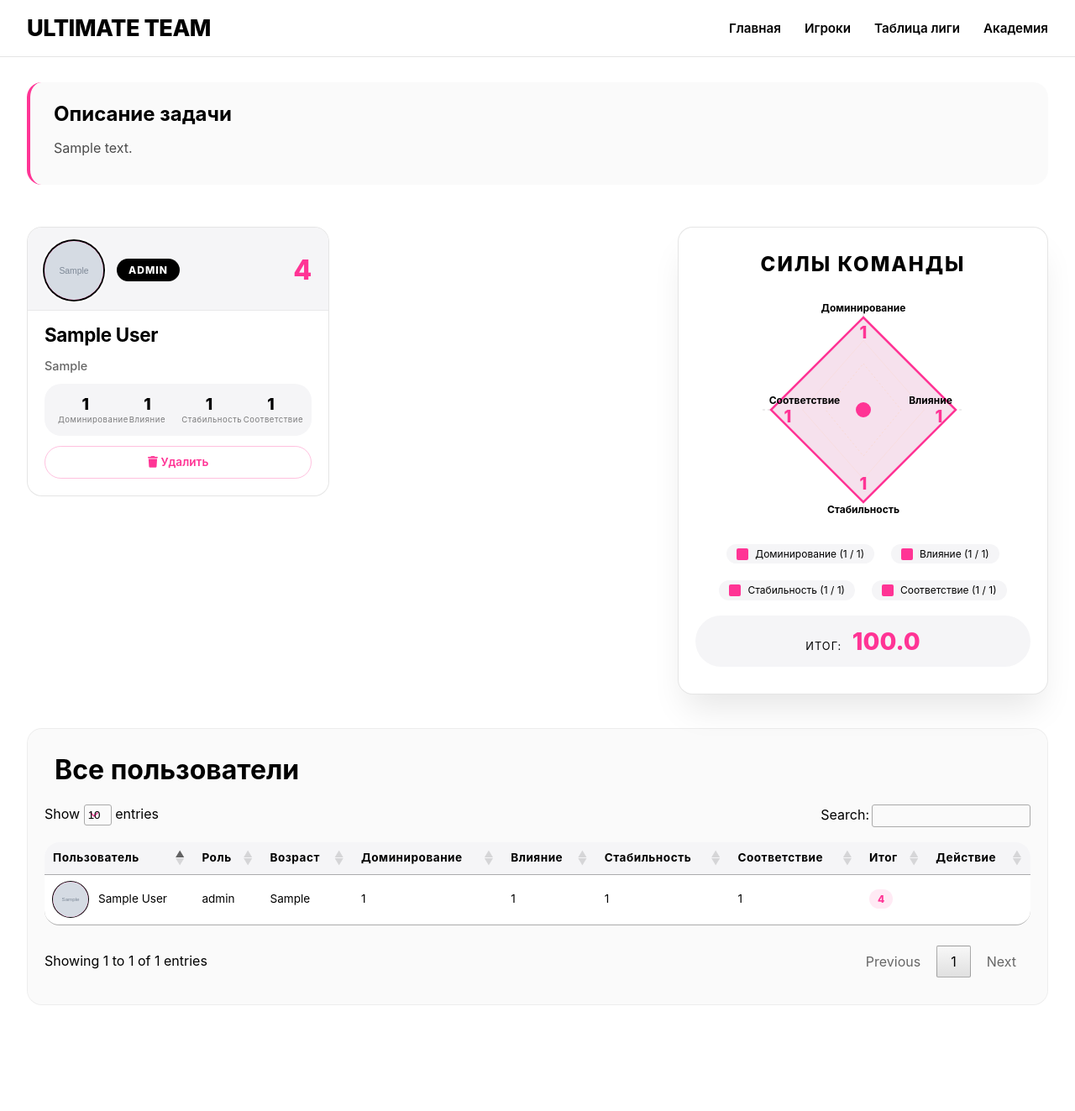
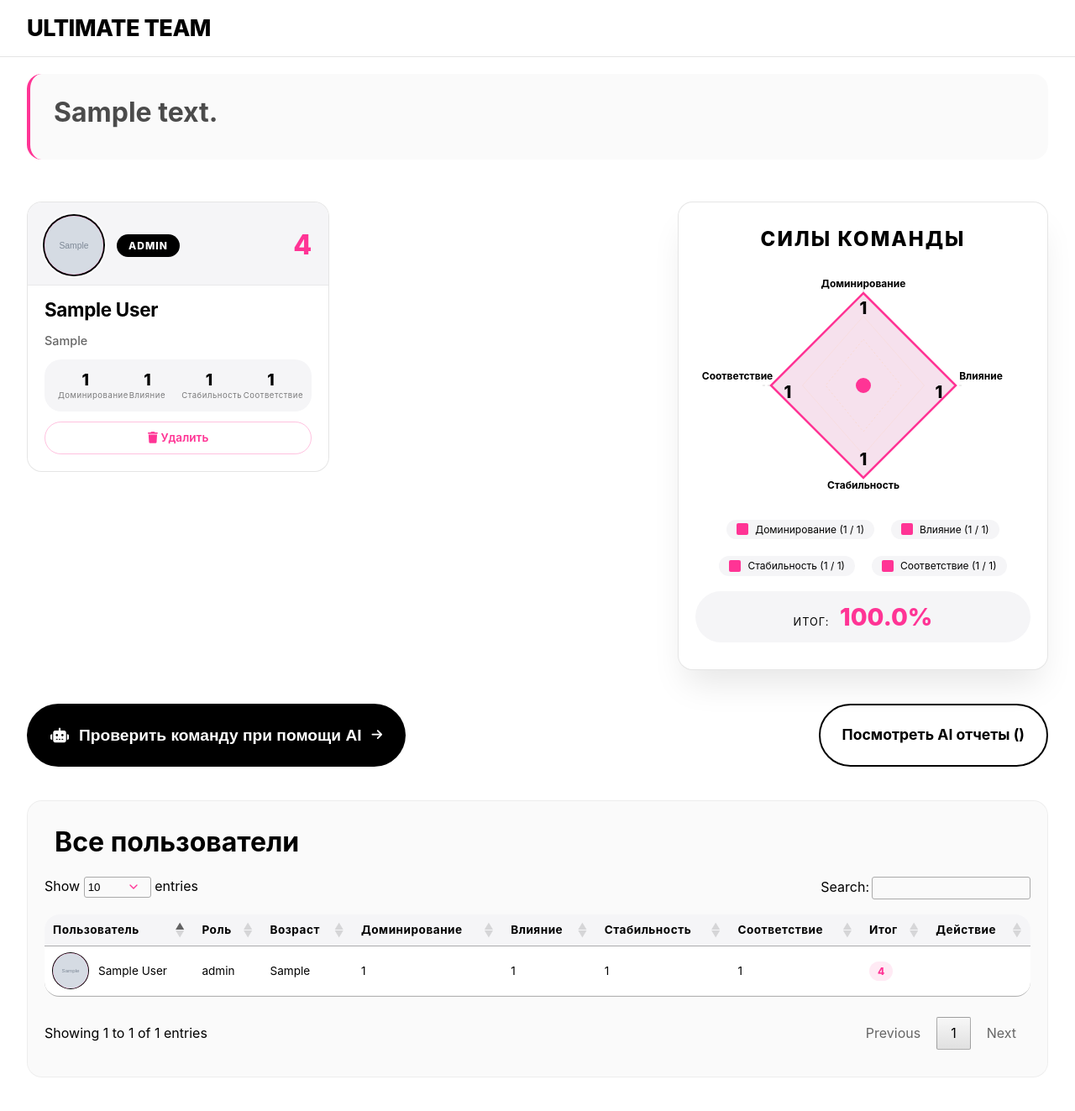
Before and after one commit to BossOfCreeps/tula_hack_2026, a Django app: page /team/1/ in a window 1280 px wide. Shown: the top 1323 px of the page at 84% size. Before the commit the page ends 1197 px from the top, so only its background shows below. Run offline with Django 5.2, Linux system fonts and the light colour scheme; a user stored in the database is signed in; tables that the repository leaves empty hold one stand-in row (values such as "Sample post"); grey boxes marked "Sample" are stand-in pictures; some libraries are stand-ins or nearby versions.

Commit message:
team-ai template

```diff
--- a/core/static/styles.css
+++ b/core/static/styles.css
@@ -365,7 +365,7 @@ a {
 /* Радар */
 .radar-quad {
     position: relative;
-    width: 260px;
+    width: 400px;
     height: 260px;
     margin: 0 auto 30px;
 }
@@ -410,7 +410,7 @@ a {
 }
 
 .stat-value-text {
-    fill: var(--color-magenta);
+    fill: var(--color-black);
     font-size: 20px;
     font-weight: 800;
     text-anchor: middle;
@@ -583,7 +583,7 @@ a {
 .task-description {
     background: rgba(0, 0, 0, 0.02);
     border-radius: var(--border-radius);
-    margin: 30px 0 20px;
+    margin: 20px 0 20px;
     padding: 22px 28px;
     border-left: 4px solid var(--color-magenta);
     transition: var(--transition-default);
@@ -1366,7 +1366,7 @@ select {
     }
 
     .radar-quad {
-        width: 220px;
+        width: 350px;
         height: 220px;
         margin: 0 auto;
     }
@@ -1609,3 +1609,119 @@ table.dataTable{
     margin-top: 20px;
     margin-bottom: 20px;
 }
+.dataTables_length select{
+    width: 80px;
+}
+/* ========= КНОПКА ЗАПУСТИТЬ AI ========= */
+.div-ai {
+    display: flex;
+    justify-content: space-between;
+    align-items: center;
+    flex-wrap: wrap;
+    gap: 20px;
+    margin: 20px 0;
+}
+
+.ai-button {
+    display: inline-flex;
+    align-items: center;
+    gap: 12px;
+    background: var(--color-black);
+    border: none;
+    padding: 12px 28px;
+    border-radius: 100vw;
+    color: var(--color-white);
+    font-weight: 700;
+    font-size: 1.2rem;
+    cursor: pointer;
+    transition: var(--transition-default);
+    position: relative;
+    overflow: hidden;
+    height: 75px;
+}
+
+.ai-button::before {
+    content: '';
+    position: absolute;
+    top: 0;
+    left: 0;
+    right: 0;
+    bottom: 0;
+    background: var(--color-magenta);
+    transform: scaleX(0);
+    transform-origin: right;
+    transition: transform 0.3s ease;
+    z-index: 0;
+}
+
+.ai-button:hover::before {
+    transform: scaleX(1);
+    transform-origin: left;
+}
+
+.ai-button i,
+.ai-button span {
+    position: relative;
+    z-index: 1;
+}
+
+.ai-button i:first-child {
+    font-size: 1.1rem;
+}
+
+.ai-button i:last-child {
+    font-size: 0.9rem;
+    transition: transform 0.3s ease;
+}
+
+.ai-button:hover i:last-child {
+    transform: translateX(4px);
+}
+
+.ai-button:active {
+    transform: scale(0.97);
+}
+
+/* Альтернативный вариант кнопки (если не нравится анимация с псевдоэлементом) */
+.ai-button-alt {
+    display: inline-flex;
+    align-items: center;
+    gap: 12px;
+    background: transparent;
+    border: 2px solid var(--color-black);
+    padding: 10px 26px;
+    border-radius: 100vw;
+    color: var(--color-black);
+    font-weight: 700;
+    cursor: pointer;
+    transition: var(--transition-default);
+    height: 75px;
+    font-size: 1.1rem;
+}
+
+.ai-button-alt:hover {
+    background: var(--color-magenta);
+    border-color: var(--color-magenta);
+    color: var(--color-white);
+}
+
+.ai-button-alt:hover i:last-child {
+    transform: translateX(4px);
+}
+
+.ai-button-alt i:last-child {
+    transition: transform 0.3s ease;
+}
+
+/* Адаптив */
+@media (max-width: 600px) {
+    .table-header-with-ai {
+        flex-direction: column;
+        align-items: stretch;
+    }
+
+    .ai-button,
+    .ai-button-alt {
+        justify-content: center;
+    }
+}
--- a/core/templates/base.html
+++ b/core/templates/base.html
@@ -21,13 +21,17 @@
         <header class="header">
             <div class="container">
                 <div class="logo">
-                    <h1>ULTIMATE TEAM</h1>
+                    <h1>
+                        <a href="{% url "team-list" %}">ULTIMATE TEAM</a>
+                    </h1>
                 </div>
                 <div class="nav">
+                    <!--
                     <a href="#">Главная</a>
                     <a href="#">Игроки</a>
                     <a href="#">Таблица лиги</a>
                     <a href="#">Академия</a>
+                    -->
                 </div>
             </div>
         </header>
--- a/core/templates/core/team_detail.html
+++ b/core/templates/core/team_detail.html
@@ -10,8 +10,7 @@
 {% block main %}
     <!-- ТЕКСТОВЫЙ БЛОК С ОПИСАНИЕМ ЗАДАЧИ (добавлен в начало) -->
     <div class="task-description">
-        <h3>Описание задачи</h3>
-        <p>{{ object.description|linebreaks }}</p>
+        <h1>{{ object.description|linebreaks }}</h1>
     </div>
     <!-- Блок: слева карточки игроков с увеличенными аватарками, кнопкой удалить -->
     <!-- справа четырёхугольник силы -->
@@ -88,9 +87,9 @@
                         <polygon points="{{ object.calc_polygon.disc_d }} {{ object.calc_polygon.disc_i }} {{ object.calc_polygon.disc_s }} {{ object.calc_polygon.disc_c }}" class="polygon-fill"></polygon>
                         <!-- Подписи углов -->
                         <text x="130" y="10" class="stat-label-radial">Доминирование</text>
-                        <text x="210" y="120" class="stat-label-radial">Влияние</text>
+                        <text x="270" y="120" class="stat-label-radial">Влияние</text>
                         <text x="130" y="250" class="stat-label-radial">Стабильность</text>
-                        <text x="60" y="120" class="stat-label-radial">Соответствие</text>
+                        <text x="-20" y="120" class="stat-label-radial">Соответствие</text>
                         <!-- Цифры рядом с вершинами -->
                         <text x="130" y="40" class="stat-value-text">{{ object.disc_d }}</text>
                         <text x="220" y="140" class="stat-value-text">{{ object.disc_i }}</text>
@@ -120,10 +119,23 @@
                 </div>
                 <div class="total-power-radial">
                     <span>Итог:</span>
-                    <div class="total-number-radial">{{ object.dics_match }}</div>
+                    <div class="total-number-radial">{{ object.dics_match }}%</div>
                 </div>
             </div>
         </div>
+    </div>
+    <div class="div-ai">
+        <form method="post" action="{% url 'team-ai' object.pk %}">
+            {% csrf_token %}
+            <button class="ai-button">
+                <i class="fa-solid fa-robot"></i>
+                <span>Проверить команду при помощи AI</span>
+                <i class="fa-solid fa-arrow-right"></i>
+            </button>
+        </form>
+        <a class="ai-button-alt">
+            <span>Посмотреть AI отчеты ()</span>
+        </a>
     </div>
     <!-- ТАБЛИЦА с увеличенными аватарками и кнопками "добавить" -->
     <div class="table-section">
@@ -155,7 +167,7 @@
                                           data-name="{{ user.get_full_name }}"
                                           data-role="{{ user.role|default:'-' }}"
                                           data-age="{{ user.age|default:'-' }}"
-                                          data-motivational_profile="{{ user.motivational_profile|default:'-'|linebreaks }}"
+                                          data-motivational_profile="{{ user.motivational_profile|default:'-'|linebreaksbr }}"
                                           data-email="{{ user.email|default:'-' }}"
                                           data-disc-d="{{ user.disc_d }}"
                                           data-disc-i="{{ user.disc_i }}"
--- a/core/urls.py
+++ b/core/urls.py
@@ -1,6 +1,6 @@
 from django.urls import path
 
-from core.views import TeamDetailView, TeamUserRemoveView, TeamUserAddView, TeamListView, TeamCreateView
+from core.views import TeamDetailView, TeamUserRemoveView, TeamUserAddView, TeamListView, TeamCreateView, TeamAICallView
 
 urlpatterns = [
     path("team/", TeamListView.as_view(), name="team-list"),
@@ -8,4 +8,5 @@ urlpatterns = [
     path("team/create", TeamCreateView.as_view(), name="team-create"),
     path("team_user/<int:team_id>/<int:user_id>/add", TeamUserAddView.as_view(), name="team_user-add"),
     path("team_user/<int:team_id>/<int:user_id>/remove", TeamUserRemoveView.as_view(), name="team_user-remove"),
+    path("team/<int:pk>/ai", TeamAICallView.as_view(), name="team-ai"),
 ]
--- a/core/views.py
+++ b/core/views.py
@@ -3,6 +3,8 @@ from django.views.generic import DetailView, View, ListView, CreateView
 
 from core.models import Team
 from users.models import User
+from utils.gpt import call_ai
+from utils.prompts import MAIN_PROMPT
 
 
 class TeamListView(ListView):
@@ -38,3 +40,29 @@ class TeamUserRemoveView(View):
     def get(self, request, team_id, user_id):
         Team.objects.get(id=team_id).users.remove(User.objects.get(id=user_id))
         return HttpResponseRedirect(f"/team/{team_id}/")
+
+
+class TeamAICallView(View):
+    def post(self, request, pk):
+        team = Team.objects.get(id=pk)
+
+        users = [
+            {
+                "name": user.get_full_name(),
+                "role": user.role,
+                "age": user.age,
+                "disc_metrics": f"Доминирование: {user.disc_d}, Влияние: {user.disc_i}, "
+                f"Стабильность: {user.disc_s}, Соответствие: {user.disc_c}",
+                "motivational_profile": user.motivational_profile,
+            }
+            for user in team.users.all()
+        ]
+
+        prompt = MAIN_PROMPT.format(
+            description=team.description,
+            disc=f"Доминирование: {team.disc_d}, Влияние: {team.disc_i}, "
+            f"Стабильность: {team.disc_s}, Соответствие: {team.disc_c}",
+            users=str(users),
+        )
+
+        print(call_ai(prompt))
--- a/requirements.txt
+++ b/requirements.txt
@@ -3,3 +3,4 @@ pre-commit==4.5.1
 python-dotenv==1.2.2
 psycopg2==2.9.11
 Pillow==12.2.0
+gigachat==0.2.0
--- a/tula_hack_2026/settings.py
+++ b/tula_hack_2026/settings.py
@@ -135,3 +135,6 @@ MEDIA_ROOT = "media/"
 # https://docs.djangoproject.com/en/5.2/ref/settings/#default-auto-field
 
 DEFAULT_AUTO_FIELD = "django.db.models.BigAutoField"
+
+GIGACHAT_AUTH_KEY = os.getenv("GIGACHAT_AUTH_KEY")
+GIGACHAT_CLIENT_ID = os.getenv("GIGACHAT_CLIENT_ID")
```
Also changed, not shown: utils/gpt.py (added, +89 -0 lines), utils/prompts.py (added, +72 -0 lines), 1 other file.
